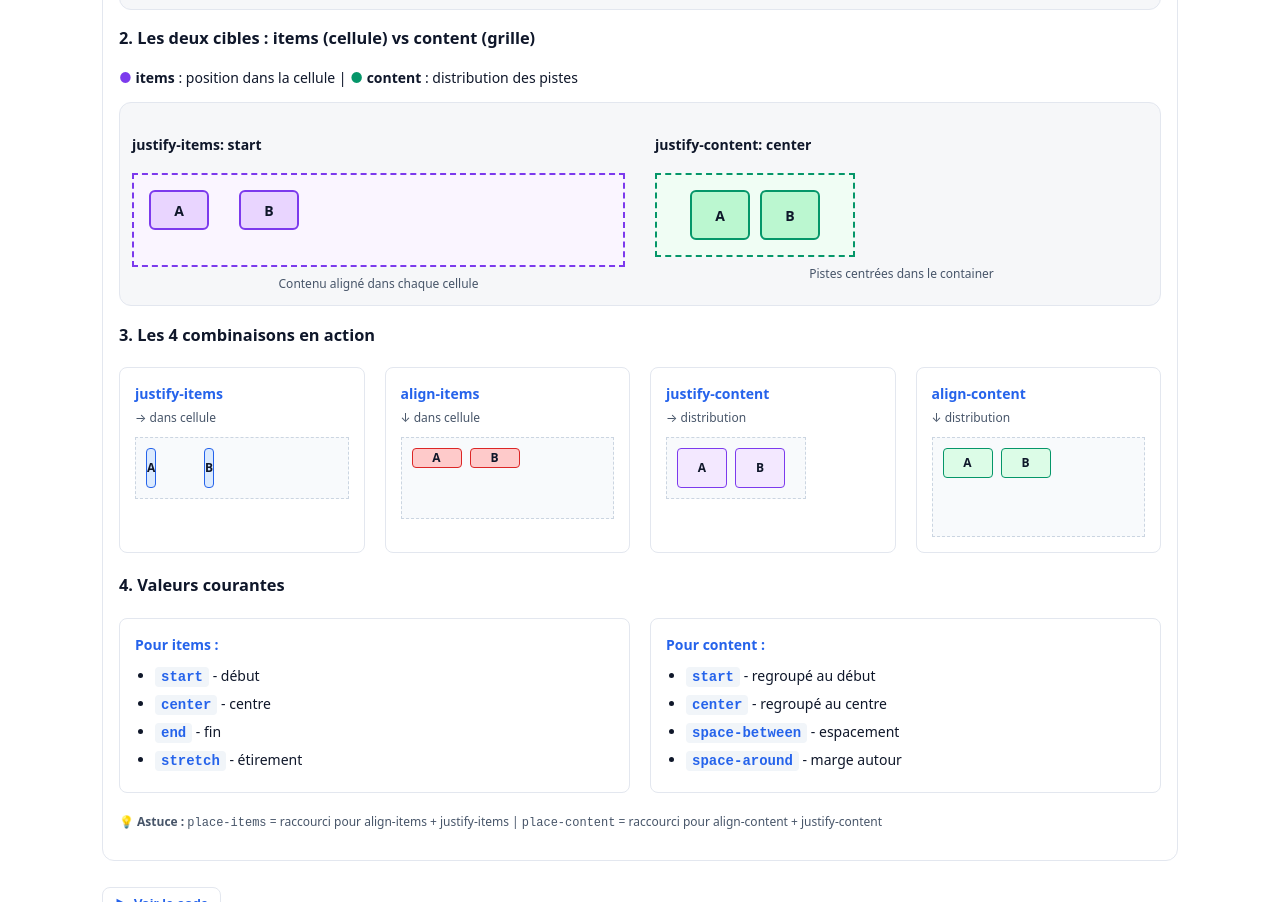
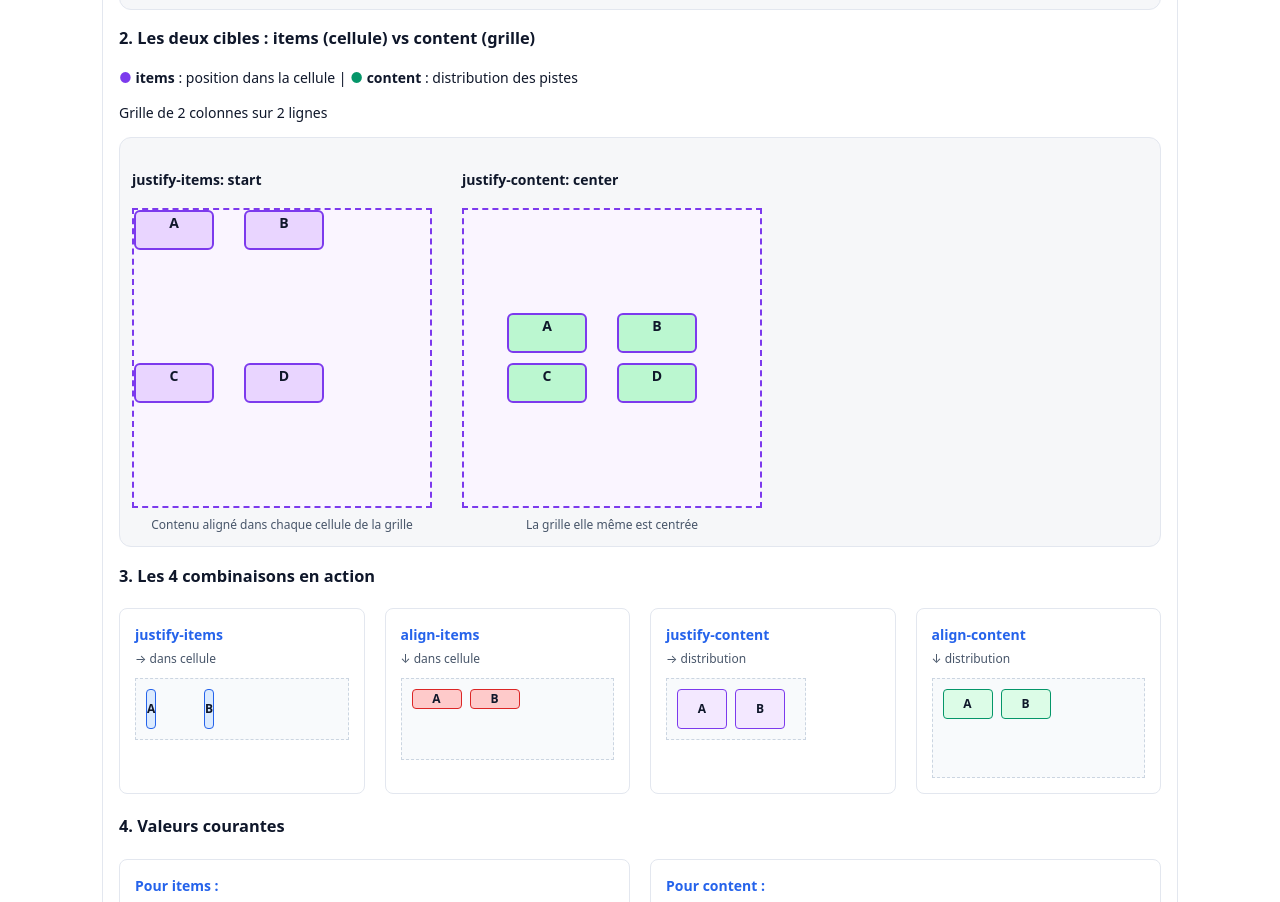
Before and after one commit to ewingella/teste-web, a plain HTML site: page css-grid-synthesis-avecJs/demos/alignment.html in a window 1280 px wide. Shown: the part 866-1768 px from the top of the page. Drawn offline with Linux system fonts and the light colour scheme.

Commit message:
css ok pour item/ content

```diff
--- a/css-grid-synthesis-avecJs/demos/alignment.html
+++ b/css-grid-synthesis-avecJs/demos/alignment.html
@@ -56,7 +56,7 @@
 
       <h3>2. Les deux cibles : items (cellule) vs content (grille)</h3>
       <p><span style="color: #7c3aed;">●</span> <strong>items</strong> : position dans la cellule | <span style="color: #059669;">●</span> <strong>content</strong> : distribution des pistes</p>
-
+      <p>Grille de 2 colonnes sur 2 lignes</p>
       <div class="demo">
         <div class="target-comparison">
           <div class="target-demo">
@@ -64,8 +64,10 @@
             <div class="items-container">
               <div class="item-cell">A</div>
               <div class="item-cell">B</div>
+              <div class="item-cell">C</div>
+              <div class="item-cell">D</div>
             </div>
-            <p class="demo-note">Contenu aligné dans chaque cellule</p>
+            <p class="demo-note">Contenu aligné dans chaque cellule de la grille</p>
           </div>
 
           <div class="target-demo">
@@ -73,8 +75,10 @@
             <div class="content-container">
               <div class="content-track">A</div>
               <div class="content-track">B</div>
+              <div class="content-track">C</div>
+              <div class="content-track">D</div>
             </div>
-            <p class="demo-note">Pistes centrées dans le container</p>
+            <p class="demo-note">La grille elle même est centrée</p>
           </div>
         </div>
       </div>
--- a/css-grid-synthesis-avecJs/guide.css
+++ b/css-grid-synthesis-avecJs/guide.css
@@ -156,53 +156,46 @@ body{ font:14px/1.5 system-ui, -apple-system, Segoe UI, Roboto, Helvetica, Arial
 }
 
 .target-demo {
-  flex: 1;
+  /* flex: 1; */
   min-width: 250px;
 }
 
-.items-container {
+.items-container,
+.content-container {
   display: grid;
-  grid-template-columns: repeat(2, 80px);
-  grid-template-rows: 60px;
-  gap: 10px;
-  justify-items: start;
+  grid-template-columns: repeat(2, 100px);
+  grid-auto-rows: repeat(2, 60px);
   border: 2px dashed #7c3aed;
   background: #faf5ff;
-  padding: 15px;
+  gap: 10px;
+  width: 300px;
+  height: 300px;
+  position: relative;
 }
 
-.item-cell {
+.items-container{
+  justify-items: start;
+  /* Items container */
+}
+.content-container{
+  justify-content: center;
+  align-content: center;
+  /* Content container */
+}
+
+.item-cell,.content-track {
   background: #e9d5ff;
   border: 2px solid #7c3aed;
   border-radius: 6px;
-  display: flex;
-  align-items: center;
-  justify-content: center;
+  text-align: center;
   font-weight: bold;
-  width: 60px;
+  width: 80px;
   height: 40px;
-}
 
-.content-container {
-  display: grid;
-  grid-template-columns: repeat(2, 60px);
-  grid-template-rows: 50px;
-  gap: 10px;
-  justify-content: center;
-  width: 200px;
-  border: 2px dashed #059669;
-  background: #f0fdf4;
-  padding: 15px;
 }
 
 .content-track {
-  background: #bbf7d0;
-  border: 2px solid #059669;
-  border-radius: 6px;
-  display: flex;
-  align-items: center;
-  justify-content: center;
-  font-weight: bold;
+   background: #bbf7d0;
 }
 
 .demo-note {
@@ -321,18 +314,6 @@ body{ font:14px/1.5 system-ui, -apple-system, Segoe UI, Roboto, Helvetica, Arial
   color: var(--accent);
 }
 
-/* Legacy styles for compatibility */
-.align-grid{ display:grid; grid-template-columns:repeat(3,120px); grid-auto-rows:90px; gap:12px; }
-.align-grid .cell{ background:#e9eef9; border:1px solid #cfd6e4; border-radius:8px; display:flex; align-items:center; justify-content:center; }
-.align-grid{ place-items:stretch center; }
-.align-grid .cell:nth-child(2){ place-self:start end; }
-.align-grid .cell:nth-child(3){ align-self:center; }
-.align-grid .cell:nth-child(4){ justify-self:start; }
-
-.align-wrapper{ display:grid; grid-template-columns:repeat(3,140px); grid-template-rows:repeat(2,100px); gap:16px; height:380px; width:700px;
-                justify-content:space-between; align-content:center; border:1px dashed #cbd5e1; padding:12px; border-radius:12px; }
-.track{ background:#fff; border:1px solid #e5e7eb; border-radius:8px; }
-
 /* --- JS Toggle buttons (icons + animation) --- */
 .btn-toggle{
   appearance:none; border:1px solid var(--bd); border-radius:8px; padding:8px 12px;
```
